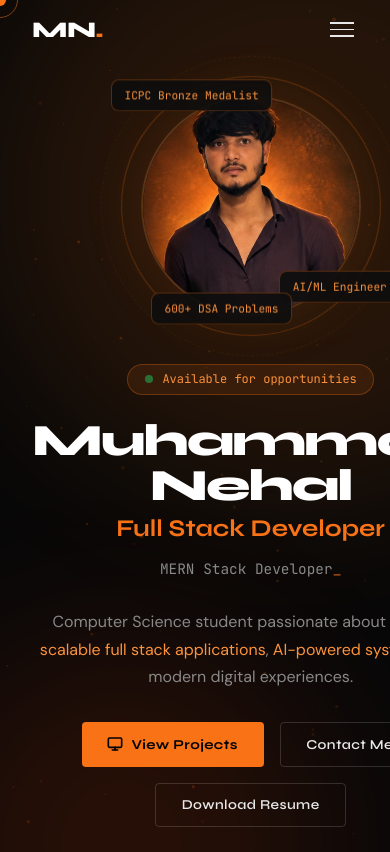
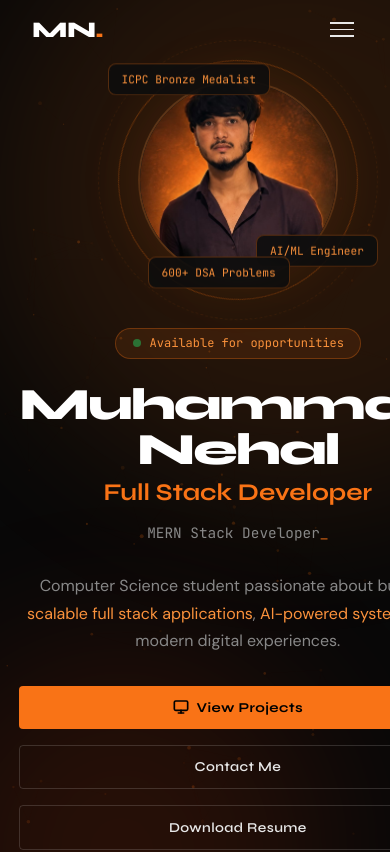
Before and after one commit to imnehal360/portfolio, a Next.js app: page / in a window 390 px wide. Shown: the top 852 px of the page. Built offline with nearby package versions, Linux system fonts and the light colour scheme.

Commit message:
Updated portfolio UI

```diff
--- a/app/globals.css
+++ b/app/globals.css
@@ -14,6 +14,10 @@ body{background:var(--bg);color:var(--text);font-family:'DM Sans',sans-serif;ove
 #cursor{position:fixed;width:12px;height:12px;background:var(--orange);border-radius:50%;pointer-events:none;z-index:9999;transform:translate(-50%,-50%);transition:transform 0.1s,opacity 0.3s;mix-blend-mode:normal}
 #cursor-ring{position:fixed;width:36px;height:36px;border:1.5px solid rgba(249,115,22,0.5);border-radius:50%;pointer-events:none;z-index:9998;transform:translate(-50%,-50%);transition:all 0.15s ease;mix-blend-mode:normal}
 body:hover #cursor{opacity:1}
+@media(hover:none),(pointer:coarse){
+  body{cursor:auto}
+  #cursor,#cursor-ring{display:none}
+}
 
 /* Progress bar */
 #progress{position:fixed;top:0;left:0;height:2px;background:linear-gradient(90deg,var(--orange),var(--amber));z-index:9999;transition:width 0.1s;width:0%}
--- a/components/about/about.css
+++ b/components/about/about.css
@@ -9,7 +9,8 @@
 .tag{background:rgba(249,115,22,0.08);border:1px solid var(--border);border-radius:4px;padding:0.3rem 0.8rem;font-family:'JetBrains Mono',monospace;font-size:0.72rem;color:var(--orange2)}
 .stats-grid{display:grid;grid-template-columns:1fr 1fr;gap:1rem}
 @media(max-width:600px){
-  .stats-grid{grid-template-columns:1fr 1fr}
+  .stats-grid{grid-template-columns:1fr}
+  .stat-card:last-child:nth-child(odd){grid-column:span 1}
 }
 .stat-card{background:var(--bg3);border:1px solid var(--border);border-radius:10px;padding:1.5rem;position:relative;overflow:hidden;transition:all 0.3s;group:hover}
 .stat-card:last-child:nth-child(odd){grid-column:span 2}
--- a/components/achievements/achievements.css
+++ b/components/achievements/achievements.css
@@ -1,5 +1,8 @@
 #achievements{background:var(--bg2)}
 .achievements-grid{display:grid;grid-template-columns:repeat(auto-fit,minmax(280px,1fr));gap:1.5rem}
+@media(max-width:480px){
+  .achievements-grid{grid-template-columns:1fr}
+}
 .achievement-card{background:var(--bg3);border:1px solid var(--border);border-radius:12px;padding:1.8rem;position:relative;overflow:hidden;transition:all 0.3s}
 .achievement-card:hover{border-color:var(--border2);box-shadow:0 0 30px var(--glow2);transform:translateY(-3px)}
 .achievement-icon{width:44px;height:44px;background:rgba(249,115,22,0.1);border:1px solid var(--border2);border-radius:8px;display:flex;align-items:center;justify-content:center;margin-bottom:1rem;font-size:1.3rem}
--- a/components/contact/contact.css
+++ b/components/contact/contact.css
@@ -178,7 +178,7 @@
   padding: 1.2rem;
   border-radius: 8px;
   border: none;
-  cursor: none;
+  cursor: pointer;
   transition: all 0.3s;
   letter-spacing: 0.05em;
   margin-top: 0.5rem;
--- a/components/experience/experience.css
+++ b/components/experience/experience.css
@@ -11,3 +11,8 @@
 .exp-features li{font-size:0.9rem;color:var(--muted);padding-left:1.2rem;position:relative;line-height:1.5}
 .exp-features li::before{content:'→';position:absolute;left:0;color:var(--orange);font-size:0.8rem}
 .exp-tech{display:flex;flex-wrap:wrap;gap:0.5rem}
+@media(max-width:600px){
+  .experience-card{padding:1.4rem}
+  .exp-role{font-size:1.1rem}
+  .exp-header{flex-direction:column}
+}
--- a/components/footer/footer.css
+++ b/components/footer/footer.css
@@ -1,6 +1,6 @@
 footer{background:var(--bg);border-top:1px solid var(--border);padding:2rem;text-align:center}
 .footer-text{font-family:'JetBrains Mono',monospace;font-size:0.78rem;color:var(--muted)}
 .footer-text span{color:var(--orange)}
-.footer-links{display:flex;justify-content:center;gap:1.5rem;margin-bottom:1rem}
+.footer-links{display:flex;justify-content:center;gap:1.5rem;margin-bottom:1rem;flex-wrap:wrap}
 .footer-links a{font-size:0.82rem;color:var(--muted);text-decoration:none;transition:color 0.2s}
 .footer-links a:hover{color:var(--orange)}
--- a/components/hero/hero.css
+++ b/components/hero/hero.css
@@ -12,6 +12,11 @@
   .hero-socials{justify-content:center}
   .hero-actions{justify-content:center}
 }
+@media(max-width:600px){
+  #hero{padding:5rem 1.2rem 3rem}
+  .hero-actions{flex-direction:column;align-items:stretch}
+  .hero-actions a{text-align:center;justify-content:center}
+}
 .hero-badge{display:inline-flex;align-items:center;gap:0.5rem;background:rgba(249,115,22,0.1);border:1px solid var(--border2);border-radius:100px;padding:0.4rem 1rem;font-family:'JetBrains Mono',monospace;font-size:0.75rem;color:var(--orange2);margin-bottom:1.5rem;animation:fadeUp 0.6s ease both}
 .hero-badge::before{content:'';width:10px;height:10px;background:#22c55e;border-radius:50%;animation:pulse 2s infinite}
 @keyframes pulse{0%,100%{opacity:1;transform:scale(1)}50%{opacity:0.5;transform:scale(0.8)}}
@@ -22,10 +27,11 @@
 @keyframes blink{0%,100%{opacity:1}50%{opacity:0}}
 .hero-intro{font-size:1rem;color:var(--muted);line-height:1.7;max-width:480px;margin-bottom:2rem;animation:fadeUp 0.6s 0.4s ease both}
 .hero-intro em{color:var(--orange2);font-style:normal}
+@media(max-width:900px){.hero-intro{max-width:100%;margin-left:auto;margin-right:auto}}
 .hero-actions{display:flex;gap:1rem;flex-wrap:wrap;margin-bottom:2rem;animation:fadeUp 0.6s 0.5s ease both}
-.btn-primary{display:inline-flex;align-items:center;gap:0.5rem;background:var(--orange);color:#000;font-family:'Syne',sans-serif;font-weight:700;font-size:0.85rem;padding:0.8rem 1.6rem;border-radius:4px;text-decoration:none;letter-spacing:0.03em;transition:all 0.2s;border:none;cursor:none}
+.btn-primary{display:inline-flex;align-items:center;gap:0.5rem;background:var(--orange);color:#000;font-family:'Syne',sans-serif;font-weight:700;font-size:0.85rem;padding:0.8rem 1.6rem;border-radius:4px;text-decoration:none;letter-spacing:0.03em;transition:all 0.2s;border:none;cursor:pointer}
 .btn-primary:hover{background:var(--amber);box-shadow:0 0 30px rgba(249,115,22,0.4);transform:translateY(-2px)}
-.btn-outline{display:inline-flex;align-items:center;gap:0.5rem;background:transparent;color:var(--text);font-family:'Syne',sans-serif;font-weight:600;font-size:0.85rem;padding:0.8rem 1.6rem;border-radius:4px;text-decoration:none;letter-spacing:0.03em;border:1px solid rgba(255,255,255,0.15);transition:all 0.2s;cursor:none}
+.btn-outline{display:inline-flex;align-items:center;gap:0.5rem;background:transparent;color:var(--text);font-family:'Syne',sans-serif;font-weight:600;font-size:0.85rem;padding:0.8rem 1.6rem;border-radius:4px;text-decoration:none;letter-spacing:0.03em;border:1px solid rgba(255,255,255,0.15);transition:all 0.2s;cursor:pointer}
 .btn-outline:hover{border-color:var(--orange);color:var(--orange);box-shadow:0 0 20px var(--glow2)}
 .hero-socials{display:flex;gap:1rem;animation:fadeUp 0.6s 0.6s ease both}
 .social-link{width:40px;height:40px;border:1px solid var(--border);border-radius:6px;display:flex;align-items:center;justify-content:center;text-decoration:none;transition:all 0.2s;background:rgba(255,255,255,0.02)}
@@ -35,7 +41,11 @@
 .hero-visual{display:flex;align-items:center;justify-content:center;animation:fadeUp 0.8s 0.3s ease both}
 .avatar-wrap{position:relative;width:320px;height:320px}
 @media(max-width:600px){
-  .avatar-wrap{width:220px;height:220px}
+  .avatar-wrap{width:200px;height:200px}
+  .floating-tag{font-size:0.6rem;padding:0.3rem 0.6rem}
+  .floating-tag-1{top:-8px;left:-10px}
+  .floating-tag-2{bottom:10px;right:-10px}
+  .floating-tag-3{bottom:-8px;left:5px}
 }
 .avatar-ring{position:absolute;inset:-20px;border:1px solid var(--border2);border-radius:50%;animation:spin 20s linear infinite}
 .avatar-ring-2{position:absolute;inset:-40px;border:1px dashed rgba(249,115,22,0.1);border-radius:50%;animation:spin 30s linear infinite reverse}
--- a/components/skills/skills.css
+++ b/components/skills/skills.css
@@ -1,5 +1,10 @@
 #skills{background:var(--bg2)}
 .skills-tabs{display:flex;gap:0.5rem;flex-wrap:wrap;margin-bottom:2.5rem}
+@media(max-width:480px){
+  .skills-tabs{flex-wrap:nowrap;overflow-x:auto;padding-bottom:0.5rem;-webkit-overflow-scrolling:touch;scrollbar-width:none}
+  .skills-tabs::-webkit-scrollbar{display:none}
+  .skill-tab{flex-shrink:0}
+}
 .skill-tab{font-family:'JetBrains Mono',monospace;font-size:0.72rem;letter-spacing:0.08em;text-transform:uppercase;padding:0.45rem 1rem;border-radius:100px;border:1px solid var(--border);background:transparent;color:var(--muted);cursor:none;transition:all 0.2s}
 .skill-tab.active,.skill-tab:hover{background:rgba(249,115,22,0.12);border-color:var(--border2);color:var(--orange)}
 .skill-tab.active{background:var(--orange);color:#000;border-color:var(--orange)}
```
